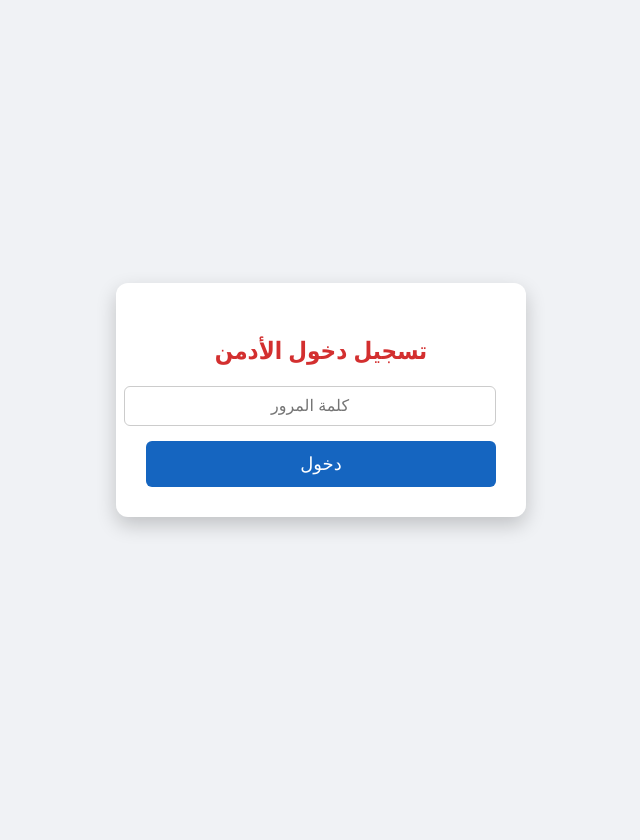
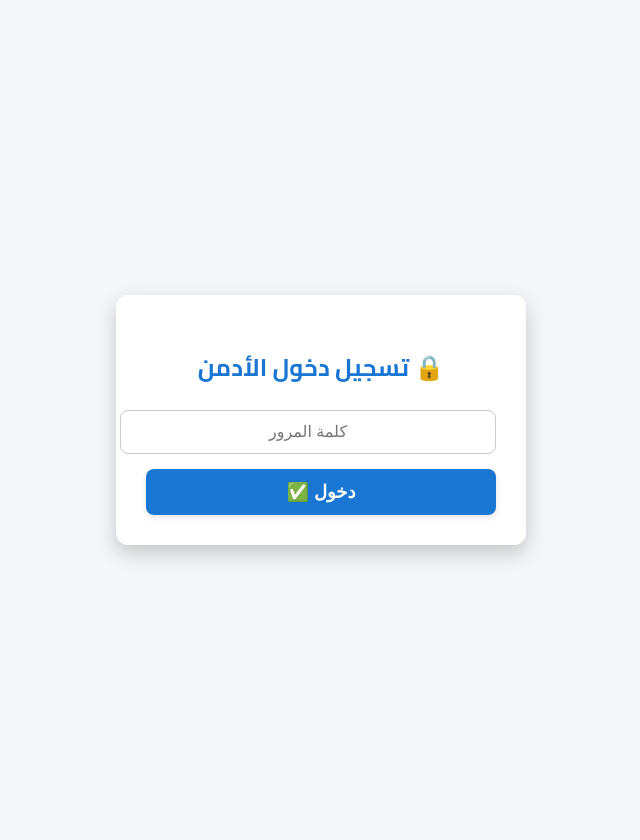
Before and after one commit to hocinebno3131-source/students_app, a Flask app: page /admin in a window 1280 px wide. Shown: the whole page, without its empty margins (319-959 px from the left). Before the commit the page ends 532 px from the top, so only its background shows below. Run offline with Flask 3, Linux system fonts and the light colour scheme.

Commit message:
Update admin_password.html

```diff
--- a/templates/admin_password.html
+++ b/templates/admin_password.html
@@ -3,25 +3,77 @@
 <head>
     <meta charset="UTF-8">
     <title>دخول الأدمن</title>
+    <link href="https://fonts.googleapis.com/css2?family=Cairo:wght@400;700&display=swap" rel="stylesheet">
     <style>
-        body { font-family: "Segoe UI", Tahoma, Arial; background: #f0f2f5; display: flex; justify-content: center; align-items: center; height: 100vh; margin: 0; }
-        .container { background: white; padding: 30px; border-radius: 12px; box-shadow: 0 8px 20px rgba(0,0,0,0.2); width: 350px; text-align: center; }
-        h2 { color: #d32f2f; margin-bottom: 20px; }
-        input { width: 100%; padding: 10px; margin-bottom: 15px; border-radius: 6px; border: 1px solid #ccc; font-size: 16px; text-align: center; }
-        button { width: 100%; padding: 12px; border: none; background: #1565c0; color: white; font-size: 18px; border-radius: 6px; cursor: pointer; transition: 0.3s; }
-        button:hover { background: #0d47a1; }
-        .message { color: red; margin-bottom: 10px; }
+        body {
+            font-family: 'Cairo', sans-serif;
+            background: #f4f6f9;
+            display: flex;
+            justify-content: center;
+            align-items: center;
+            height: 100vh;
+            margin: 0;
+            padding: 20px;
+        }
+        .container {
+            background: white;
+            padding: 30px;
+            border-radius: 12px;
+            box-shadow: 0 8px 20px rgba(0,0,0,0.2);
+            width: 350px;
+            text-align: center;
+        }
+        h2 {
+            color: #1976d2;
+            margin-bottom: 20px;
+        }
+        input {
+            width: 100%;
+            padding: 12px;
+            margin-bottom: 15px;
+            border-radius: 8px;
+            border: 1px solid #ccc;
+            font-size: 16px;
+            text-align: center;
+            transition: 0.3s;
+        }
+        input:focus {
+            border-color: #1976d2;
+            box-shadow: 0 0 5px rgba(25,118,210,0.5);
+            outline: none;
+        }
+        button {
+            width: 100%;
+            padding: 12px;
+            border: none;
+            background: #1976d2;
+            color: white;
+            font-size: 18px;
+            border-radius: 8px;
+            cursor: pointer;
+            font-weight: bold;
+            box-shadow: 0 3px 6px rgba(0,0,0,0.1);
+            transition: 0.3s;
+        }
+        button:hover {
+            background: #0d47a1;
+            transform: scale(1.03);
+        }
+        .message {
+            color: red;
+            margin-bottom: 10px;
+        }
     </style>
 </head>
 <body>
     <div class="container">
-        <h2>تسجيل دخول الأدمن</h2>
+        <h2>🔒 تسجيل دخول الأدمن</h2>
         {% if message %}
             <div class="message">{{ message }}</div>
         {% endif %}
         <form method="POST">
             <input type="password" name="password" placeholder="كلمة المرور" required>
-            <button type="submit">دخول</button>
+            <button type="submit">دخول ✅</button>
         </form>
     </div>
 </body>
```
